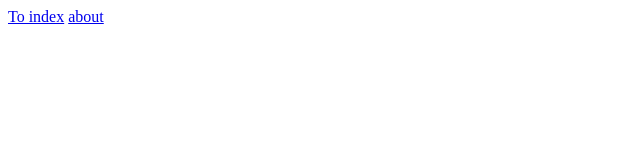
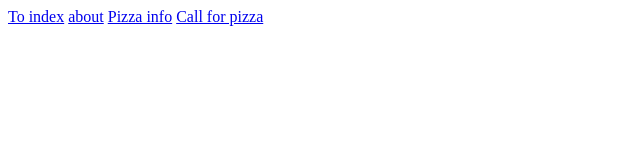
Before and after one commit to Maddphoenix84/W2D, a plain HTML site: page pages/contact.html in a window 1280 px wide. Shown: the whole page, without its empty margins (0-640 px from the left). Drawn offline with Linux system fonts and the light colour scheme.

Commit message:
finished

```diff
--- a/pages/contact.html
+++ b/pages/contact.html
@@ -8,6 +8,8 @@
 <body>
     <span><a href="/index.html">To index</a>
             <a href="/pages/about.html">about</a>
+            <a href="malito:"info@okotokspizza.ca">Pizza info</a>
+            <a href="tel:"4035555555">Call for pizza</a>
     </span>
 
 </body>
```
Also changed, not shown: pages/about.html (+2 -2 lines).
